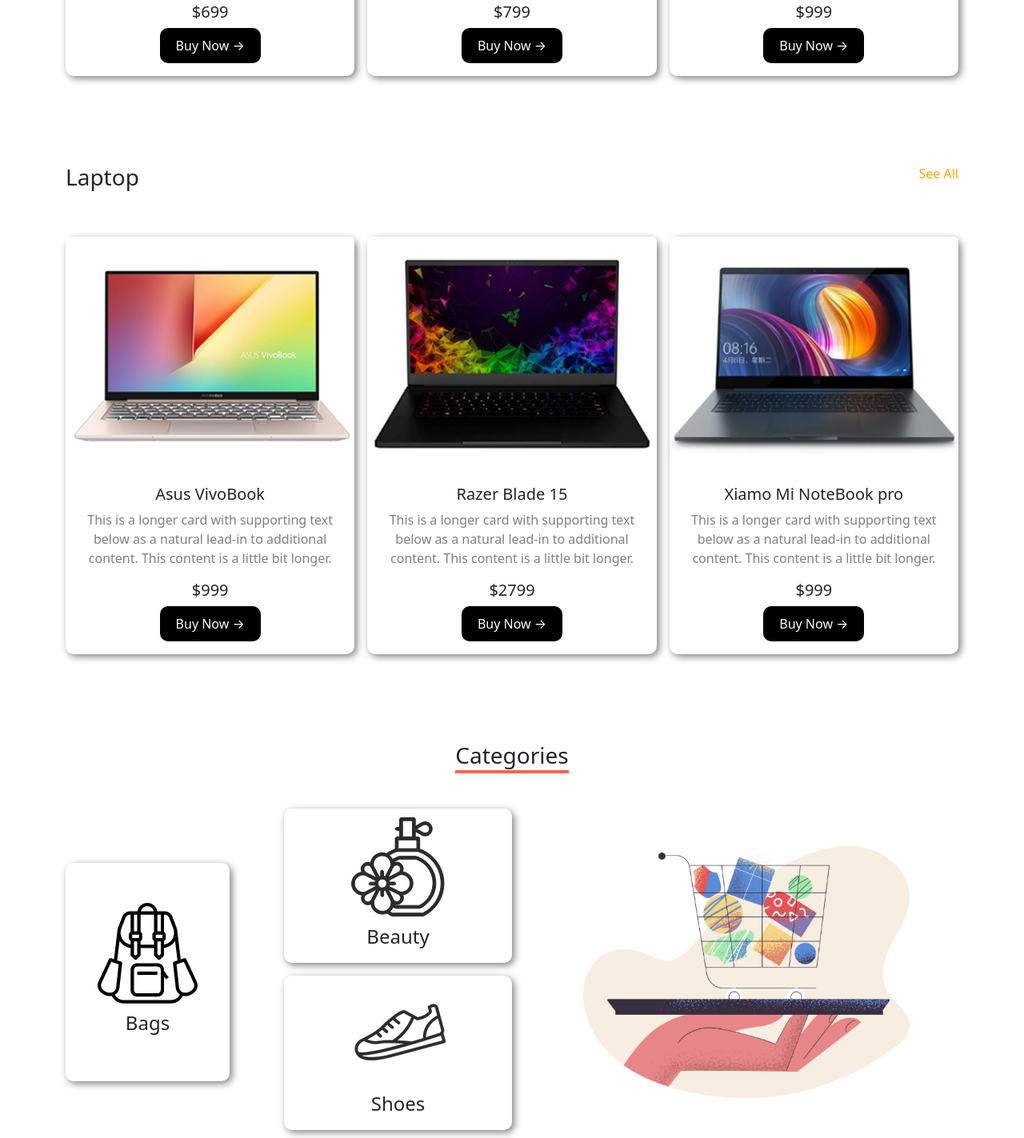
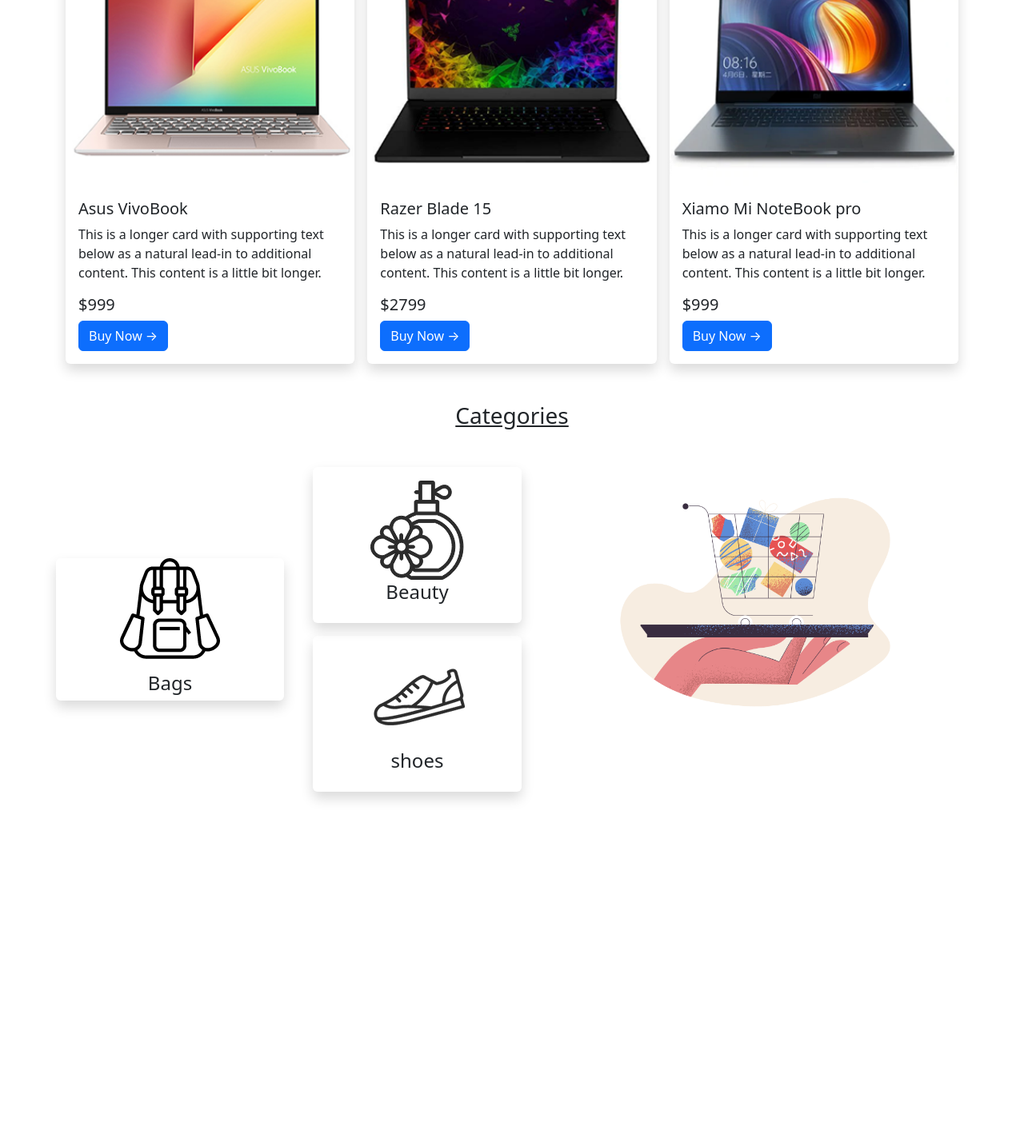
Before and after one commit to pro-majidul/Hot-gadgets-website, a plain HTML site: page index.html in a window 1280 px wide. Shown: the part 1330-2753 px from the top of the page at 80% size. After the commit the page ends 2368 px from the top, so only its background shows below. Drawn offline with nearby package versions, Linux system fonts and the light colour scheme.

Commit message:
new addition and typhograhy added

```diff
--- a/index.html
+++ b/index.html
@@ -8,31 +8,35 @@
     <link rel="stylesheet" href="style.css">
 </head>
 <body>
-    <div class="container">
-        <div class="row">
-            <div class="col-md-5 ">
-                <img src="hot-gadgets/logo.png" alt="">
-            </div>
-            <div class="col-md-7">
-                <ul class="nav justify-content-end">
+    <header class="container-fluid position-sticky sticky-top ">
+      <nav class="navbar navbar-expand-lg bg-success ">
+        <div class="container-fluid">
+          <a class="navbar-brand" href="#"><img class="w-50" src="hot-gadgets/logo.png" alt=""></a>
+          <button class="navbar-toggler" type="button" data-bs-toggle="collapse" data-bs-target="#navbarNav" aria-controls="navbarNav" aria-expanded="false" aria-label="Toggle navigation">
+            <span class="navbar-toggler-icon"></span>
+          </button>
+          <div class="collapse navbar-collapse " id="navbarNav">
+            <ul class="navbar-nav ms-auto">
               <li class="nav-item">
-                    <a class="nav-link active" aria-current="page" href="#home">Home</a>
+                <a class="nav-link active" aria-current="page" href="#">Home</a>
               </li>
               <li class="nav-item">
-                    <a class="nav-link" href="#product">Products</a>
+                <a class="nav-link" href="#">Products</a>
               </li>
               <li class="nav-item">
-                    <a class="nav-link" href="#about">About us</a>
+                <a class="nav-link" href="#">About us</a>
               </li>
               <li class="nav-item">
-                    <a class="nav-link" href="#contact">Contact us</a>
+                <a class="nav-link" aria-disabled="true">Contact</a>
               </li>
             </ul>
           </div>
         </div>
-    </div>
+      </nav>
 
-    <div class="container">
+    </header>
+
+    <div class="container mt-5">
         <div id="carouselExampleIndicators" class="carousel slide">
             <div class="carousel-indicators">
             <button type="button" data-bs-target="#carouselExampleIndicators" data-bs-slide-to="0" class="active" aria-current="true" aria-label="Slide 1"></button>
@@ -43,39 +47,39 @@
           <div class="carousel-item active">
             <div class="row">
                 <div class="col-md-7 align-content-center">
-                    <h3>Mackbook Pro</h3>
+                    <p class="h3">Mackbook Pro</p>
                     <p>Contrary to popula belive Lorem ipsum dolor sit amet consectetur, adipisicing elit. Qui, consequatur? Omnis qui molestias fugiat delectus, ex nostrum minima iure similique </p>
-                    <button class="buy-now">Buy Now →</button>
+                    <button class="btn btn-primary">Buy Now →</button>
                 </div>
-                <div class="col-md-5">
+                <div class="col-md-5 ">
 
-                    <img src="hot-gadgets/banner-products/product-1.png" class="d-block w-100" alt="...">
+                    <img src="hot-gadgets/banner-products/product-1.png" class="img-fluid" alt="...">
                 </div>
             </div>
         </div>
         <div class="carousel-item">
             <div class="row">
                 <div class="col-md-7 align-content-center">
-                    <h3>Mes speaker</h3>
+                    <p class="h3">Mes speaker</p>
                     <p>Contrary to popula belive Lorem ipsum dolor sit amet consectetur, adipisicing elit. Qui, consequatur? Omnis qui molestias fugiat delectus, ex nostrum minima iure similique </p>
-                    <button class="buy-now">Buy Now →</button>
+                    <button class="btn btn-primary">Buy Now →</button>
                 </div>
                 <div class="col-md-5">
 
-                    <img src="hot-gadgets/banner-products/slider-1.png" class="d-block w-100" alt="...">
+                    <img src="hot-gadgets/banner-products/slider-1.png" class="img-fluid" alt="...">
                 </div>
             </div>
         </div>
         <div class="carousel-item">
               <div class="row">
-                  <div class="col-md-7 align-content-center">
-                    <h3>JBJ Sound Box</h3>
+                  <div class="col-md-7 align-content-center ">
+                    <p class="h3">JBJ Sound Box</p>
                     <p>Contrary to popula belive Lorem ipsum dolor sit amet consectetur, adipisicing elit. Qui, consequatur? Omnis qui molestias fugiat delectus, ex nostrum minima iure similique </p>
-                    <button class="buy-now">Buy Now →</button>
+                    <button class="btn btn-primary">Buy Now →</button>
                   </div>
                   <div class="col-md-5">
 
-                      <img src="hot-gadgets/banner-products/slider-3.png" class="d-block w-100" alt="...">
+                      <img src="hot-gadgets/banner-products/slider-3.png" class="img-fluid" alt="...">
                   </div>
               </div>
           </div>
@@ -92,45 +96,44 @@
     </div>
 
     <div class="container">
-      <div class="headline">
-        <h3>Smartphone</h3>
-        <a href="#">See All</a>
-
+      <div class="d-flex mb-3">
+        <p class=" h3 me-auto">Smartphone</p>
+        <a href="#" class="text-warning">See All</a>
       </div>
 
         <div class="row row-cols-1 row-cols-md-3 g-3">
-          <div class="col strc">
-            <div class="card ">
-              <img src="hot-gadgets/phone/phone-1.png" class=" card-img-top" alt="...">
+          <div class="col">
+            <div class="card border-0 shadow">
+              <img src="hot-gadgets/phone/phone-1.png" class=" card-img-top img-fluid" alt="...">
               <div class="card-body">
-                <h5 class="card-title">Redmi 10pro</h5>
+                <p class="card-title h5">Redmi 10pro</p>
                 <p class="card-text">This is a longer card with supporting text below as a natural lead-in to additional content. This content is a little bit longer.</p>
-                <h5>$699</h5>
-                <button class="buy-now">Buy Now →</button>
+                <p class="h5">$699</p>
+                <button class="btn btn-primary">Buy Now →</button>
 
               </div>
             </div>
           </div>
           <div class="col">
-            <div class="card">
+            <div class="card border-0 shadow">
               <img src="hot-gadgets/phone/phone-2.png" class="card-img-top" alt="...">
               <div class="card-body">
-                <h5 class="card-title">Iphone A15</h5>
+                <p class="card-title h5 ">Iphone A15</p>
                 <p class="card-text">This is a longer card with supporting text below as a natural lead-in to additional content. This content is a little bit longer.</p>
-                <H5>$799</H5>
-                <button class="buy-now">Buy Now →</button>
+                <p class="h5">$799</p>
+                <button class="btn btn-primary">Buy Now →</button>
 
               </div>
             </div>
           </div>
           <div class="col">
-            <div class="card">
+            <div class="card border-0 shadow">
               <img src="hot-gadgets/phone/phone-3.png" class="card-img-top" alt="...">
               <div class="card-body">
-                <h5 class="card-title">Samsung Galaxy Note10+</h5>
+                <p class=" h5 card-title">Samsung Galaxy Note10+</p>
                 <p class="card-text">This is a longer card with supporting text below as a natural lead-in to additional content. This content is a little bit longer.</p>
-                <h5>$999</h5>
-                <button class="buy-now">Buy Now →</button>
+                <p class="h5">$999</p>
+                <button class="btn btn-primary">Buy Now →</button>
 
               </div>
             </div>
@@ -138,44 +141,44 @@
         </div>
     </div>
 
-    <div class="container">
-      <div class="headline">
-        <h3> Laptop</h3>
-        <a href="#"> See All</a>
+    <div class="container my-5">
+      <div class="d-flex mb-3">
+        <p class="h3 me-auto"> Laptop</p>
+        <a href="#" class="text-warning"> See All</a>
       </div>
       <div class="row row-cols-1 row-cols-md-3 g-3">
-        <div class="col strc">
-          <div class="card ">
+        <div class="col ">
+          <div class="card border-0 shadow">
             <img src="hot-gadgets/laptop/product-1.png" class=" card-img-top" alt="...">
             <div class="card-body">
-              <h5 class="card-title">Asus VivoBook</h5>
+              <p class=" h5 card-title">Asus VivoBook</p>
               <p class="card-text">This is a longer card with supporting text below as a natural lead-in to additional content. This content is a little bit longer.</p>
-              <h5>$999</h5>
-              <button class="buy-now">Buy Now →</button>
+              <p class="h5">$999</p>
+              <button class="btn btn-primary">Buy Now →</button>
 
             </div>
           </div>
         </div>
         <div class="col">
-          <div class="card">
+          <div class="card border-0 shadow">
             <img src="hot-gadgets/laptop/product-2.png" class="card-img-top" alt="...">
             <div class="card-body">
-              <h5 class="card-title">Razer Blade 15</h5>
+              <p class=" h5 card-title">Razer Blade 15</p>
               <p class="card-text">This is a longer card with supporting text below as a natural lead-in to additional content. This content is a little bit longer.</p>
-              <H5>$2799</H5>
-              <button class="buy-now">Buy Now →</button>
+              <p class="h5">$2799</p>
+              <button class="btn btn-primary">Buy Now →</button>
 
             </div>
           </div>
         </div>
         <div class="col">
-          <div class="card">
+          <div class="card border-0 shadow">
             <img src="hot-gadgets/laptop/product-3.png" class="card-img-top" alt="...">
             <div class="card-body">
-              <h5 class="card-title">Xiamo Mi NoteBook pro</h5>
+              <p class=" h5 card-title">Xiamo Mi NoteBook pro</p>
               <p class="card-text">This is a longer card with supporting text below as a natural lead-in to additional content. This content is a little bit longer.</p>
-              <h5>$999</h5>
-              <button class="buy-now">Buy Now →</button>
+              <p class="h5">$999</p>
+              <button class="btn btn-primary">Buy Now →</button>
 
             </div>
           </div>
@@ -183,40 +186,30 @@
       </div>
     </div>
 
-    <div class="container">
-      <div class="catagoris">
-        <h3>Categories</h3>
-      </div>
-      <div class="row">
-        <div class="col-md-3  d-flex align-items-center ">
-          <div class="card ">
-            <div class="dic">
-              <img src="hot-gadgets/Categories/bag.png" class="card-img" alt="">
-              <h4>Bags</h4>
+    <div class="container mb-5">
+      <div class="text-center mb-5">
+        <p class="h3 text-decoration-underline"> Categories </p>
       </div>
 
+      <div class="row ">
+        <div class="col-md-3 me-4 shadow rounded align-self-center text-center ">
+          <img class="mb-3" src="hot-gadgets/Categories/bag.png" alt="">
+          <p class="h4"> Bags</p>
+        </div>
+
+        <div class="col-md-3 d-flex flex-wrap ">
+          <div class="col-12 shadow rounded mb-3 p-3 text-center">
+            <img  src="hot-gadgets/Categories/perfume.png" alt="">
+            <p class="h4">Beauty</p>
+          </div>
+          <div class="col-12 p-3 shadow rounded text-center">
+            <img src="hot-gadgets/Categories/shoe.png" alt="">
+            <p class="h4">shoes</p>
           </div>
         </div>
-        <div class="col-md-3">
-          <div class="row mb-3 ">
-            <div class="card ">
-             <div class="dic-1">
-              <img src="hot-gadgets/Categories/perfume.png" class="card-img img-fluid" alt="">
-              <h4>Beauty</h4>
-             </div>
-            </div>
-          </div>
-          <div class="row">
-            <div class="card">
-              <div class="dic-1">
-                <img src="hot-gadgets/Categories/shoe.png" class="card-img" alt="">
-                <h4>Shoes</h4>
-              </div>
-            </div>
-          </div>
-        </div>
-        <div class="col-md-6">
-          <img src="hot-gadgets/Categories/pale-order.png" class="img-fluid" alt="">
+
+        <div class="container-fluid col-md-5">
+          <img class="img-fluid" src="hot-gadgets/Categories/pale-order.png" alt="">
         </div>
       </div>
 
--- a/style.css
+++ b/style.css
@@ -1,72 +1,7 @@
-/* body{
-    background-image: url(hot-gadgets/bg-2.png);
-    background-repeat: no-repeat;
-    background-position: left;
-} */
-.container{
-    margin-top: 30px;
-    margin-bottom: 110px;
-}
+
 .slide{
     background-image: url(hot-gadgets/bg-1.png);
     background-repeat: no-repeat;
     background-position: center;
    background-size: contain;
 }
-p{
-    color: gray;
-}
-.buy-now{
-    background-color: black;
-    padding: 10px 20px;
-    border: none;
-    border-radius: 10px;
-    color:#fff;
-}
-.card-body{
-    text-align: center;
-}
-.headline{
-    display: flex;
-    justify-content: space-between;
-    margin-bottom: 50px;
-}
-.headline a{
-    text-decoration: none;
-    color: orange;
-}
-.card{
-    border: none;
-    border-radius: 10px;
-    box-shadow: 3px 3px 10px gray;
-}
-.catagoris{
-    text-align: center;
-    margin-bottom: 50px;
-}
-.catagoris >h3 {
-    border-bottom: 4px solid ;
-    border-image: linear-gradient(lightsalmon , tomato);
-    border-image-slice: 1;
-    border-radius: 30%;
-    display: inline;
-
-}
-.dic{
-    padding: 50px 40px;
-    text-align: center;
-}
-.dic > img {
-    height: auto;
-    width: auto;
-    margin-bottom: 10px;
-}
-.dic-1{
-    text-align: center;
-    padding: 10px 0;
-}
-.dic-1 > img {
-    height: auto;
-    width: auto;
-   margin-bottom: 10px;
-}
```
Lines whose indentation alone changed are shown as unchanged.
